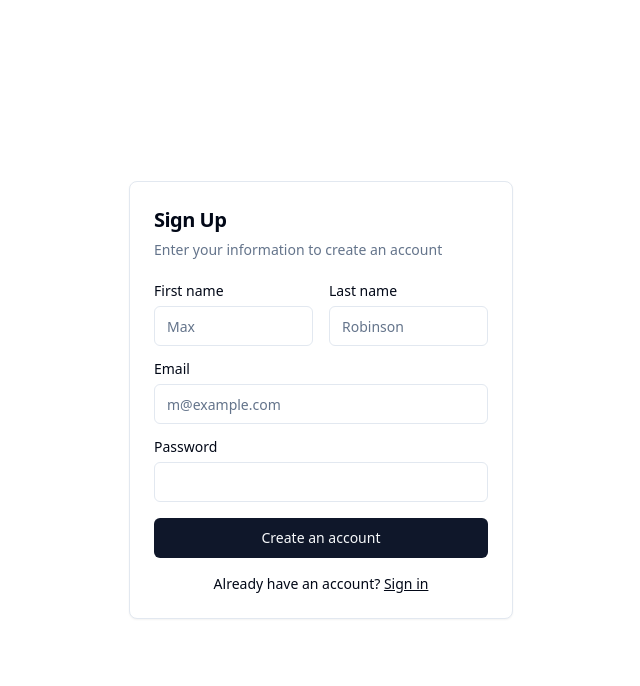
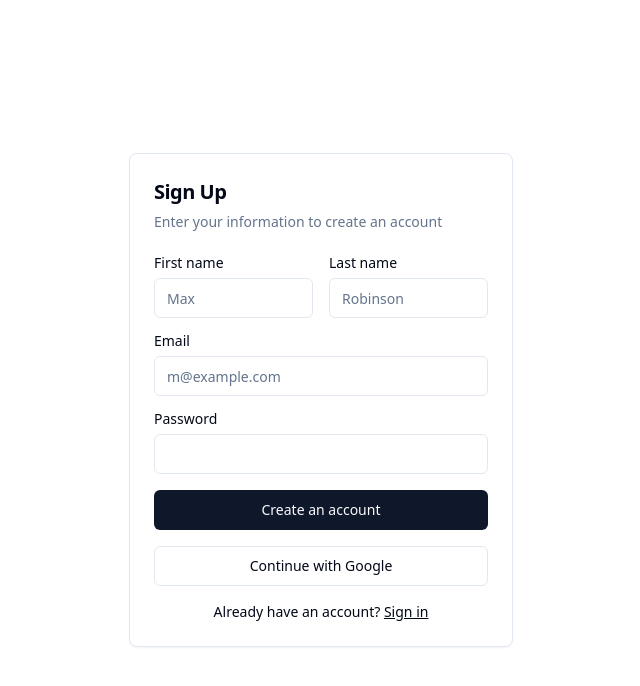
Before and after one commit to mkhan429419/AI-customer-assistance, a Next.js app: page /signup in a window 1280 px wide. Shown: the top 686 px of the page, without its empty margins (319-959 px from the left). Built offline with nearby package versions, Linux system fonts and the light colour scheme.

Commit message:
added google sign-in to sign up page

```diff
--- a/app/(auth)/login/components/SignInWithGoogleButton.tsx
+++ b/app/(auth)/login/components/SignInWithGoogleButton.tsx
@@ -13,7 +13,7 @@ const SignInWithGoogleButton = () => {
         signInWithGoogle();
       }}
     >
-      Login with Google
+      Continue with Google
     </Button>
   );
 };
--- a/app/(auth)/signup/components/SignUpForm.tsx
+++ b/app/(auth)/signup/components/SignUpForm.tsx
@@ -11,6 +11,7 @@ import {
 import { Input } from "@/components/ui/input";
 import { Label } from "@/components/ui/label";
 import { signup } from "@/lib/auth-actions";
+import SignInWithGoogleButton from "../../login/components/SignInWithGoogleButton";
 
 export function SignUpForm() {
   return (
@@ -61,6 +62,7 @@ export function SignUpForm() {
             <Button formAction={signup} type="submit" className="w-full">
               Create an account
             </Button>
+            <SignInWithGoogleButton/>
           </div>
         </form>
         <div className="mt-4 text-center text-sm">
```
